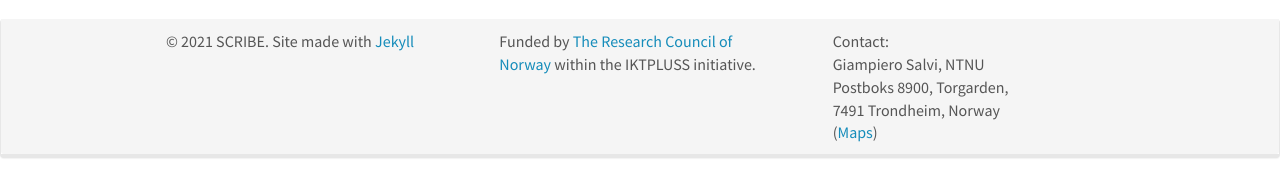
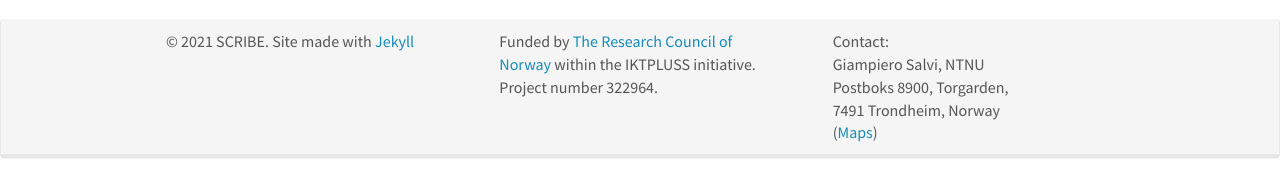
Before and after one commit to scribe-project/scribe-project.github.io, a Jekyll site: the page built from _pages/home.md, in a window 1280 px wide and 900 px high, scrolled down 714 px. Shown: the part 720-897 px from the top of the window. Built offline with Jekyll 4.4.1, drawn with Linux system fonts in a browser that asks for light colours; nearby versions of some CDN libraries.

Commit message:
added project number

```diff
--- a/_includes/footer.html
+++ b/_includes/footer.html
@@ -12,7 +12,7 @@
 
 		</div>
 		<div class="col-sm-4">
-		  Funded by <a href="https://www.forskningsradet.no/"> The Research Council of Norway</a> within the IKTPLUSS initiative. <br />
+		  Funded by <a href="https://www.forskningsradet.no/"> The Research Council of Norway</a> within the IKTPLUSS initiative. Project number 322964.<br />
 		</div>
 		<div class="col-sm-4">
 		  Contact:<br />
```
